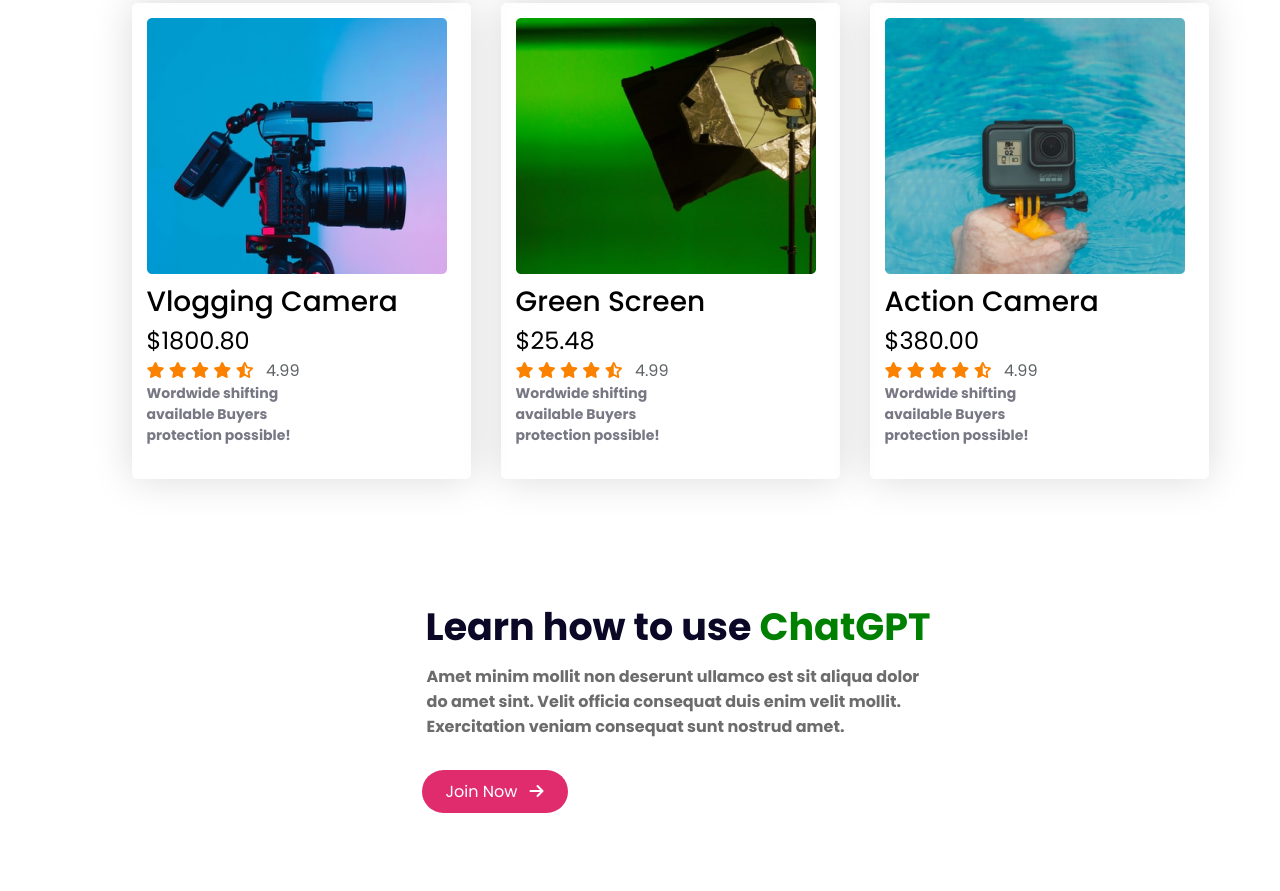
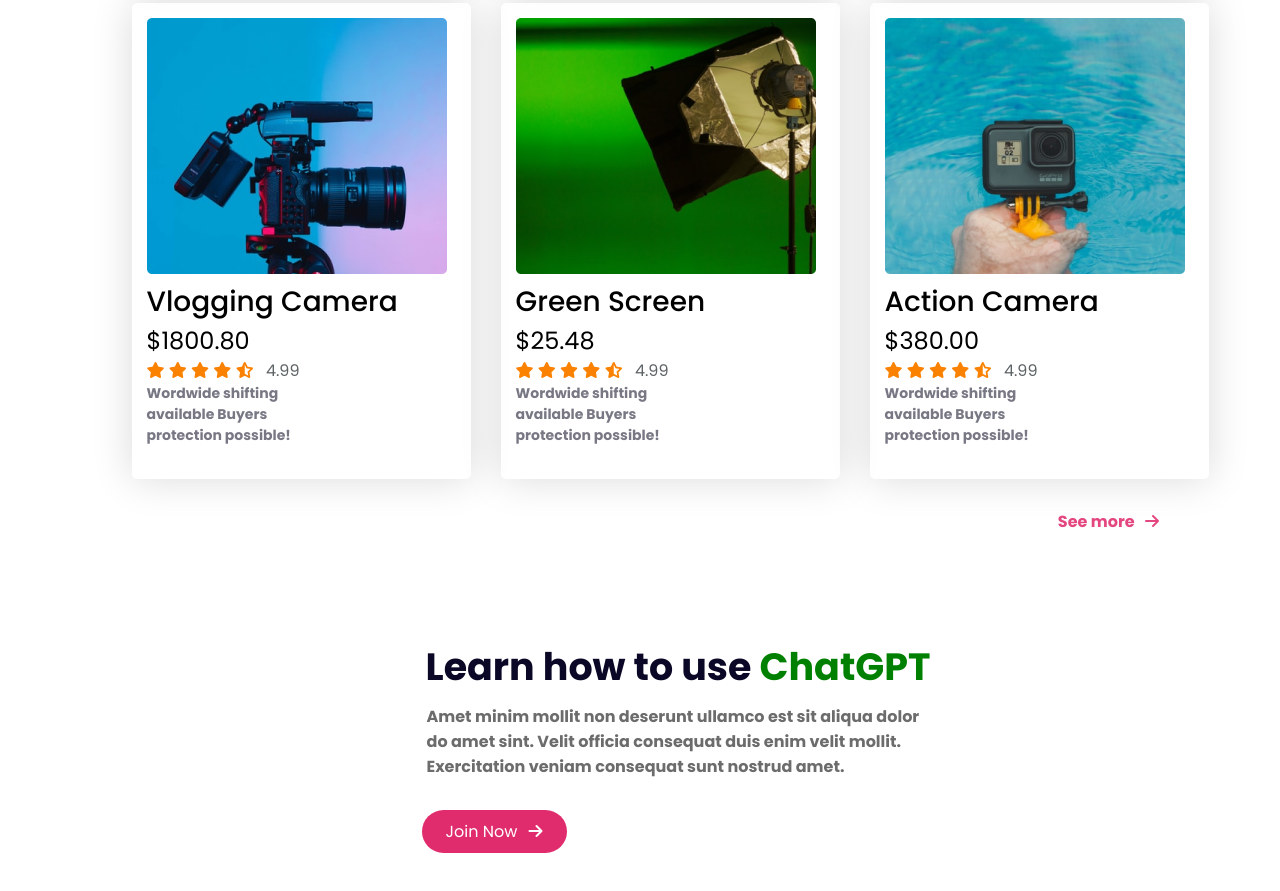
Before and after one commit to tajimulhasan/INFLUENCER-GEAR, a plain HTML site: page index.html in a window 1280 px wide. Shown: the part 1885-2776 px from the top of the page. Drawn offline with Linux system fonts and the light colour scheme; a web font is replaced by a local one.

Commit message:
add see more button

```diff
--- a/index.html
+++ b/index.html
@@ -285,6 +285,11 @@
                                 </div>
                         </div>
                          </div>
+                         <div class="see-more">
+                               <h4>
+                                  <a href="#">See more <i class="fa-solid fa-arrow-right arrow"></i></a>
+                               </h4>
+                         </div>
         </section>
 
         <section class="explore-chatgpt">
--- a/style.css
+++ b/style.css
@@ -229,7 +229,22 @@ nav ul li a {
     width: 196px;
     height:61px;
 }
+.see-more h4 {
+      display: flex;
+      align-items: center;
+      font-size: 16px;
 
+      justify-content: flex-end;
+      padding-right: 121px;
+      padding-top: 15px;
+}
+.see-more h4 a{
+    color: rgba(224, 44, 109, 0.87);
+    text-decoration: none;
+}
+.arrow{
+    padding-left: 7px;
+}
 
 /* chat GPT section */
 .explore-chatgpt{
@@ -307,3 +322,11 @@ color: #D9DBE1;
 height: 32px;
 font-size: 18px;
 }
+
+/*
+@media only screen and (max-width: 767px){
+
+.nav-parent{
+     width: 100%;
+}
+} */
```
